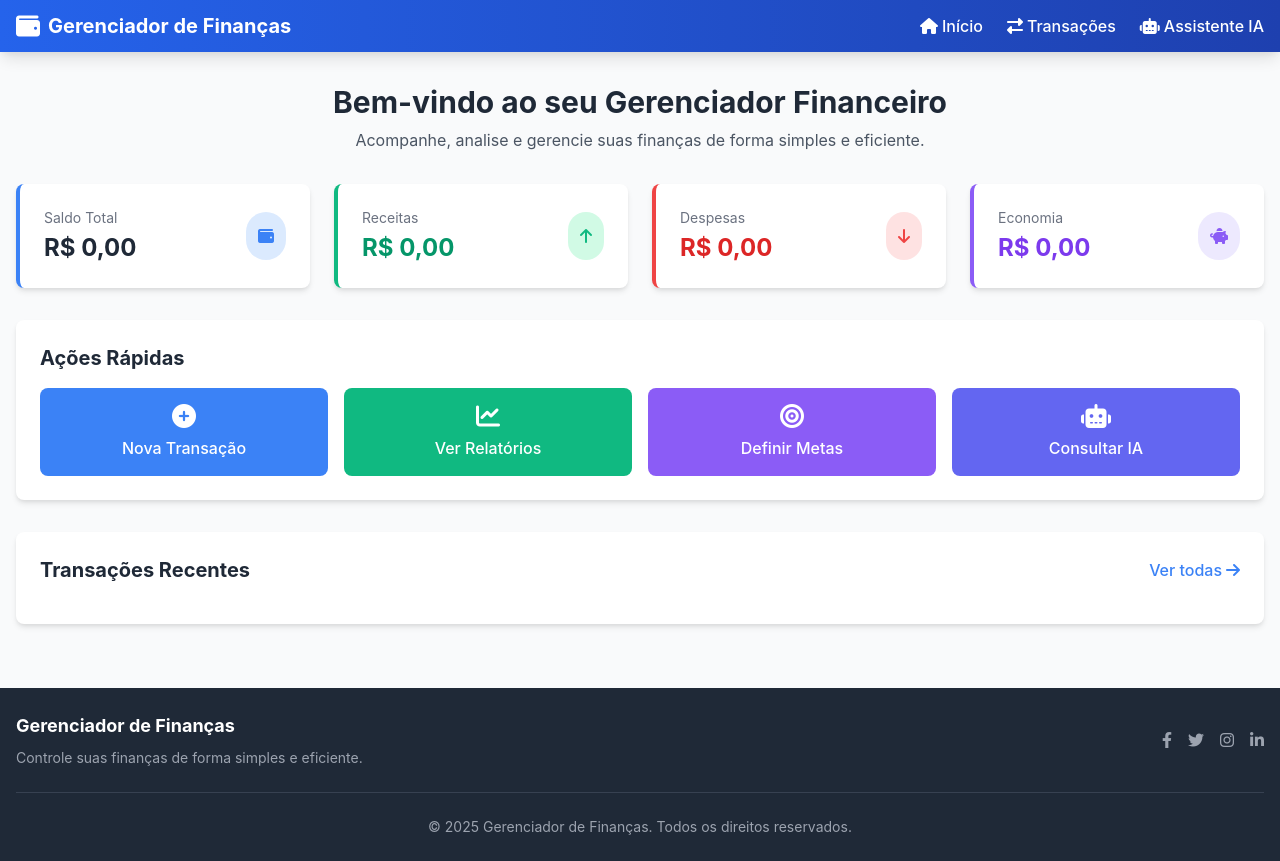
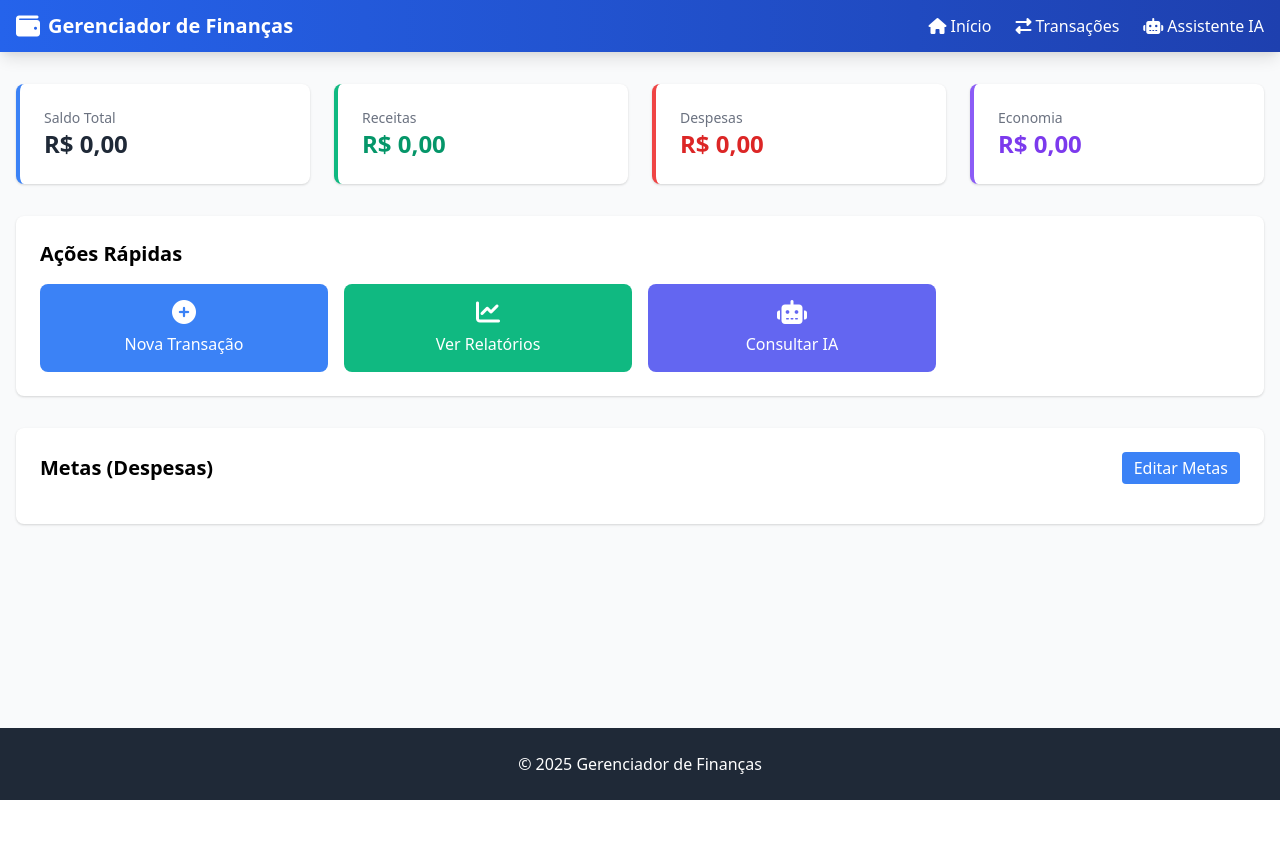
Before and after one commit to FelipeTorresHora/Gerenciador-de-financas, a Django app: page / in a window 1280 px wide. After the commit the page ends 800 px from the top, so only its background shows below. Run offline with Django 5.2, Linux system fonts and the light colour scheme.

Commit message:
feat and remove: remove recents transaction and add goal

```diff
--- a/orcamento/static/js/scripts.js
+++ b/orcamento/static/js/scripts.js
@@ -122,3 +122,16 @@ document.addEventListener('DOMContentLoaded', () => {
     loadTransactions();
   }
 });
+
+actionSelect.addEventListener('change', (e) => {
+    const actionInput = document.getElementById('action-input');
+    if (e.target.value === 'delete') {
+      addFields.classList.add('hidden');
+      deleteField.classList.remove('hidden');
+      actionInput.value = 'delete';
+    } else {
+      deleteField.classList.add('hidden');
+      addFields.classList.remove('hidden');
+      actionInput.value = 'add';
+    }
+  });
--- a/orcamento/templates/index.html
+++ b/orcamento/templates/index.html
@@ -6,7 +6,6 @@
   <title>Gerenciador de Finanças</title>
   <link href="https://cdn.jsdelivr.net/npm/tailwindcss@2.2.19/dist/tailwind.min.css" rel="stylesheet">
   <link rel="stylesheet" href="https://cdnjs.cloudflare.com/ajax/libs/font-awesome/6.4.0/css/all.min.css">
-    <link rel="stylesheet" href="/static/css/styles.css">
 </head>
 <body class="bg-gray-50 min-h-screen">
   <div class="flex flex-col min-h-screen">
@@ -19,182 +18,133 @@
             <h1 class="text-xl font-bold">Gerenciador de Finanças</h1>
           </div>
           <div class="hidden md:flex space-x-6">
-                        <a href="/" class="hover:text-blue-200 font-medium flex items-center">
-                            <i class="fas fa-home mr-1"></i> Início
-                        </a>
-                        <a href="/transacoes" class="hover:text-blue-200 font-medium flex items-center">
-                            <i class="fas fa-exchange-alt mr-1"></i> Transações
-                        </a>
-                        <a href="/ia-agent" class="hover:text-blue-200 font-medium flex items-center">
-                            <i class="fas fa-robot mr-1"></i> Assistente IA
-                        </a>
+            <a href="/" class="hover:text-blue-200 font-medium flex items-center"><i class="fas fa-home mr-1"></i> Início</a>
+            <a href="/transacoes" class="hover:text-blue-200 font-medium flex items-center"><i class="fas fa-exchange-alt mr-1"></i> Transações</a>
+            <a href="/ia-agent" class="hover:text-blue-200 font-medium flex items-center"><i class="fas fa-robot mr-1"></i> Assistente IA</a>
           </div>
           <div class="md:hidden">
-                        <button id="mobile-menu-button" class="text-white focus:outline-none">
-                            <i class="fas fa-bars text-xl"></i>
-                        </button>
+            <button id="mobile-menu-button" class="text-white focus:outline-none"><i class="fas fa-bars text-xl"></i></button>
           </div>
         </div>
-                <!-- Mobile Menu -->
         <div id="mobile-menu" class="md:hidden hidden mt-3 pb-2">
-                    <a href="/" class="block py-2 hover:text-blue-200 font-medium">
-                        <i class="fas fa-home mr-1"></i> Início
-                    </a>
-                    <a href="/transacoes" class="block py-2 hover:text-blue-200 font-medium">
-                        <i class="fas fa-exchange-alt mr-1"></i> Transações
-                    </a>
-                    <a href="/ia-agent" class="block py-2 hover:text-blue-200 font-medium">
-                        <i class="fas fa-robot mr-1"></i> Assistente IA
-                    </a>
+          <a href="/" class="block py-2 hover:text-blue-200">Início</a>
+          <a href="/transacoes" class="block py-2 hover:text-blue-200">Transações</a>
+          <a href="/ia-agent" class="block py-2 hover:text-blue-200">Assistente IA</a>
         </div>
       </div>
     </nav>
 
     <!-- Main Content -->
     <main class="flex-grow container mx-auto px-4 py-8">
-            <!-- Dashboard Header -->
-            <div class="mb-8 text-center">
-                <h2 class="text-3xl font-bold text-gray-800 mb-2">Bem-vindo ao seu Gerenciador Financeiro</h2>
-                <p class="text-gray-600">Acompanhe, analise e gerencie suas finanças de forma simples e eficiente.</p>
-            </div>
-
-            <!-- Financial Summary Cards -->
+      <!-- Cards -->
       <div class="grid grid-cols-1 md:grid-cols-2 lg:grid-cols-4 gap-6 mb-8">
-                <!-- Balance Card -->
-                <div class="bg-white rounded-lg shadow-md p-6 border-l-4 border-blue-500 transform transition-transform hover:scale-105">
-                    <div class="flex justify-between items-center">
-                        <div>
-                            <p class="text-sm text-gray-500 mb-1">Saldo Total</p>
+        <div class="bg-white p-6 rounded-lg shadow border-l-4 border-blue-500">
+          <p class="text-sm text-gray-500">Saldo Total</p>
           <p id="balance" class="text-2xl font-bold text-gray-800">R$ 0,00</p>
         </div>
-                        <div class="bg-blue-100 p-3 rounded-full">
-                            <i class="fas fa-wallet text-blue-500"></i>
-                        </div>
-                    </div>
-                </div>
-
-                <!-- Income Card -->
-                <div class="bg-white rounded-lg shadow-md p-6 border-l-4 border-green-500 transform transition-transform hover:scale-105">
-                    <div class="flex justify-between items-center">
-                        <div>
-                            <p class="text-sm text-gray-500 mb-1">Receitas</p>
+        <div class="bg-white p-6 rounded-lg shadow border-l-4 border-green-500">
+          <p class="text-sm text-gray-500">Receitas</p>
           <p id="income" class="text-2xl font-bold text-green-600">R$ 0,00</p>
         </div>
-                        <div class="bg-green-100 p-3 rounded-full">
-                            <i class="fas fa-arrow-up text-green-500"></i>
-                        </div>
-                    </div>
-                </div>
-
-                <!-- Expenses Card -->
-                <div class="bg-white rounded-lg shadow-md p-6 border-l-4 border-red-500 transform transition-transform hover:scale-105">
-                    <div class="flex justify-between items-center">
-                        <div>
-                            <p class="text-sm text-gray-500 mb-1">Despesas</p>
+        <div class="bg-white p-6 rounded-lg shadow border-l-4 border-red-500">
+          <p class="text-sm text-gray-500">Despesas</p>
           <p id="expenses" class="text-2xl font-bold text-red-600">R$ 0,00</p>
         </div>
-                        <div class="bg-red-100 p-3 rounded-full">
-                            <i class="fas fa-arrow-down text-red-500"></i>
-                        </div>
-                    </div>
-                </div>
-
-                <!-- Savings Card -->
-                <div class="bg-white rounded-lg shadow-md p-6 border-l-4 border-purple-500 transform transition-transform hover:scale-105">
-                    <div class="flex justify-between items-center">
-                        <div>
-                            <p class="text-sm text-gray-500 mb-1">Economia</p>
+        <div class="bg-white p-6 rounded-lg shadow border-l-4 border-purple-500">
+          <p class="text-sm text-gray-500">Economia</p>
           <p id="savings" class="text-2xl font-bold text-purple-600">R$ 0,00</p>
-                        </div>
-                        <div class="bg-purple-100 p-3 rounded-full">
-                            <i class="fas fa-piggy-bank text-purple-500"></i>
-                        </div>
-                    </div>
         </div>
       </div>
 
       <!-- Quick Actions -->
-            <div class="bg-white rounded-lg shadow-md p-6 mb-8">
-                <h3 class="text-xl font-bold text-gray-800 mb-4">Ações Rápidas</h3>
+      <div class="bg-white p-6 rounded-lg shadow mb-8">
+        <h3 class="text-xl font-bold mb-4">Ações Rápidas</h3>
         <div class="grid grid-cols-1 sm:grid-cols-2 md:grid-cols-4 gap-4">
-                    <a href="/transacoes" class="bg-blue-500 hover:bg-blue-600 text-white rounded-lg p-4 text-center transition-colors">
+          <a href="/transacoes" class="bg-blue-500 hover:bg-blue-600 text-white rounded-lg p-4 text-center">
             <i class="fas fa-plus-circle text-2xl mb-2"></i>
-                        <p class="font-medium">Nova Transação</p>
+            <p>Nova Transação</p>
           </a>
-                    <a href="#" class="bg-green-500 hover:bg-green-600 text-white rounded-lg p-4 text-center transition-colors">
+          <a href="#" class="bg-green-500 hover:bg-green-600 text-white rounded-lg p-4 text-center">
             <i class="fas fa-chart-line text-2xl mb-2"></i>
-                        <p class="font-medium">Ver Relatórios</p>
+            <p>Ver Relatórios</p>
           </a>
-                    <a href="#" class="bg-purple-500 hover:bg-purple-600 text-white rounded-lg p-4 text-center transition-colors">
-                        <i class="fas fa-bullseye text-2xl mb-2"></i>
-                        <p class="font-medium">Definir Metas</p>
-                    </a>
-                    <a href="/ia-agent" class="bg-indigo-500 hover:bg-indigo-600 text-white rounded-lg p-4 text-center transition-colors">
+          <a href="#" class="bg-indigo-500 hover:bg-indigo-600 text-white rounded-lg p-4 text-center">
             <i class="fas fa-robot text-2xl mb-2"></i>
-                        <p class="font-medium">Consultar IA</p>
+            <p>Consultar IA</p>
           </a>
         </div>
       </div>
 
-            <!-- Recent Transactions Preview (permanece estático ou pode ser removido) -->
-            <div class="bg-white rounded-lg shadow-md p-6 mb-8">
+      <!-- Goals Section -->
+      <div class="bg-white p-6 rounded-lg shadow mb-8">
         <div class="flex justify-between items-center mb-4">
-                    <h3 class="text-xl font-bold text-gray-800">Transações Recentes</h3>
-                    <a href="/transacoes" class="text-blue-500 hover:text-blue-700 font-medium flex items-center">
-                        Ver todas <i class="fas fa-arrow-right ml-1"></i>
-                    </a>
+          <h3 class="text-xl font-bold">Metas (Despesas)</h3>
+          <button id="edit-goals-btn" class="bg-blue-500 hover:bg-blue-600 text-white px-3 py-1 rounded">Editar Metas</button>
         </div>
-                <!-- Você pode manter como exemplo estático ou removê-lo -->
+        <div id="goals-container" class="space-y-6">
+          <!-- Goal bars injected via JS -->
+        </div>
       </div>
     </main>
 
     <!-- Footer -->
     <footer class="bg-gray-800 text-white py-6">
-            <div class="container mx-auto px-4">
-                <div class="flex flex-col md:flex-row justify-between items-center">
-                    <div class="mb-4 md:mb-0">
-                        <h3 class="text-lg font-bold mb-2">Gerenciador de Finanças</h3>
-                        <p class="text-gray-400 text-sm">Controle suas finanças de forma simples e eficiente.</p>
-                    </div>
-                    <div class="flex space-x-4">
-                        <a href="#" class="text-gray-400 hover:text-white transition-colors">
-                            <i class="fab fa-facebook-f"></i>
-                        </a>
-                        <a href="#" class="text-gray-400 hover:text-white transition-colors">
-                            <i class="fab fa-twitter"></i>
-                        </a>
-                        <a href="#" class="text-gray-400 hover:text-white transition-colors">
-                            <i class="fab fa-instagram"></i>
-                        </a>
-                        <a href="#" class="text-gray-400 hover:text-white transition-colors">
-                            <i class="fab fa-linkedin-in"></i>
-                        </a>
-                    </div>
-                </div>
-                <div class="mt-6 border-t border-gray-700 pt-6 text-center text-gray-400 text-sm">
-                    &copy; 2025 Gerenciador de Finanças. Todos os direitos reservados.
-                </div>
+      <div class="container mx-auto px-4 text-center">
+        &copy; 2025 Gerenciador de Finanças
       </div>
     </footer>
-    </div>
 
+    <!-- Scripts -->
     <script src="/static/js/scripts.js"></script>
     <script>
       async function updateCards() {
-        const rows = await fetch("https://sheet2api.com/v1/iHLaXYEkR9GG/db-orcamento/P%C3%A1gina3").then(r => r.json());
-        let totalIncome = 0, totalExpenses = 0;
-        rows.forEach(r => {
-          const num = parseFloat(r.Valor.replace("R$", "").replace(".", "").replace(",", ".").trim());
-          if (r.Tipo === "Receita") totalIncome += num;
-          else totalExpenses += num;
+        const rows = await fetch('https://sheet2api.com/v1/iHLaXYEkR9GG/db-orcamento/P%25C3%25A1gina3').then(r => r.json());
+        let totalIncome=0, totalExpenses=0;
+        rows.forEach(r=>{
+          const num=parseFloat(r.Valor.replace(/R\$|\./g,'').replace(',','.'));
+          r.Tipo==='Receita'?totalIncome+=num:totalExpenses+=num;
         });
-        const balance = totalIncome - totalExpenses;
-        document.getElementById("income").innerText    = `R$ ${totalIncome.toFixed(2).replace(".", ",")}`;
-        document.getElementById("expenses").innerText  = `R$ ${totalExpenses.toFixed(2).replace(".", ",")}`;
-        document.getElementById("balance").innerText   = `R$ ${balance.toFixed(2).replace(".", ",")}`;
-        document.getElementById("savings").innerText   = `R$ ${(totalIncome * 0.1).toFixed(2).replace(".", ",")}`;
+        document.getElementById('income').innerText=`R$ ${totalIncome.toFixed(2).replace('.',',')}`;
+        document.getElementById('expenses').innerText=`R$ ${totalExpenses.toFixed(2).replace('.',',')}`;
+        document.getElementById('balance').innerText=`R$ ${(totalIncome-totalExpenses).toFixed(2).replace('.',',')}`;
+        document.getElementById('savings').innerText=`R$ ${(totalIncome*0.1).toFixed(2).replace('.',',')}`;
       }
-      document.addEventListener("DOMContentLoaded", updateCards);
+      // Goals
+      let sums={}, goals={};
+      async function loadSums(){
+        const rows=await fetch('https://sheet2api.com/v1/iHLaXYEkR9GG/db-orcamento/P%25C3%25A1gina3').then(r=>r.json());
+        sums={}; rows.filter(r=>r.Tipo==='Despesa').forEach(r=>{
+          const num=parseFloat(r.Valor.replace(/R\$|\./g,'').replace(',','.'));
+          sums[r.Categoria]=(sums[r.Categoria]||0)+num;
+        });
+      }
+      function renderGoals(){
+        const c=document.getElementById('goals-container'); c.innerHTML='';
+        Object.entries(goals).forEach(([cat,goal])=>{
+          const spent=sums[cat]||0;
+          const pct=goal?Math.min((spent/goal)*100,100):0;
+          const wrapper=document.createElement('div');
+          wrapper.innerHTML=`
+            <div class="flex justify-between text-sm mb-1">
+              <span>${cat}: ${pct.toFixed(0)}% (${spent.toFixed(2).replace('.',',')}/${goal})</span>
+            </div>
+            <div class="w-full bg-gray-200 rounded-full h-4">
+              <div class="h-4 bg-blue-600 rounded-full" style="width:${pct}%"></div>
+            </div>`;
+          c.appendChild(wrapper);
+        });
+      }
+      document.getElementById('edit-goals-btn').addEventListener('click',()=>{
+        const m=document.createElement('div');
+        // modal omitted for brevity
+        alert('Implement modal edição de metas');
+      });
+      document.addEventListener('DOMContentLoaded',async()=>{
+        await updateCards();
+        await loadSums();
+        Object.keys(sums).forEach(cat=>goals[cat]=sums[cat]);
+        renderGoals();
+      });
     </script>
 </body>
 </html>
--- a/orcamento/urls.py
+++ b/orcamento/urls.py
@@ -5,6 +5,7 @@ urlpatterns = [
     path('', views.index, name='index'),
     path('save-expense/', views.save_expense, name='save_expense'),
     path('delete-transaction/', views.delete_transaction, name='delete_transaction'),
+    path('manage-transaction/', views.manage_transaction, name='transacoes'),
     path('transacoes/', views.transacoes, name='transacoes'),
     path('ia-agent/', views.ia_agent, name='ia_agent'),
 ]
--- a/orcamento/views.py
+++ b/orcamento/views.py
@@ -4,7 +4,7 @@ import json
 import logging
 from  orcamento.ia.agent import DeepSeekAgent
 from sheet2api import Sheet2APIClient
-from django.views.decorators.csrf import csrf_exempt
+from django.views.decorators.csrf import csrf_exempt, csrf_protect
 
 logger = logging.getLogger(__name__)
 
@@ -115,6 +115,32 @@ def delete_transaction(request):
     return redirect('transacoes')
 
 @csrf_exempt
+def manage_transaction(request):
+    if request.method == 'POST':
+        action = request.POST.get('action')
+        client = Sheet2APIClient(
+            api_url="https://sheet2api.com/v1/iHLaXYEkR9GG/db-orcamento/P%25C3%25A1gina3"
+        )
+        if action == 'add':
+            data = {
+                'Id': request.POST.get('Id'),
+                'Valor': request.POST.get('Valor'),
+                'Categoria': request.POST.get('Categoria'),
+                'Data': request.POST.get('Data'),
+                'Tipo': request.POST.get('Tipo')
+            }
+            client.create_row(data)
+        elif action == 'delete':
+            id_to_delete = request.POST.get('Id')
+            rows = client.get_rows()
+            for i, row in enumerate(rows):
+                if str(row.get('Id')) == str(id_to_delete):
+                    client.update_row(i + 1, {})  # Ajustado: i+1 pois o índice da linha é relativo, mesmo Id estando na coluna 5
+                    break
+        return redirect('transacoes')
+    return redirect('transacoes')
+
+@csrf_exempt
 def ia_agent(request):
     if request.method == "POST":
         try:
```
Also changed, not shown: orcamento/templates/transacoes.html (+42 -17 lines). Lines whose indentation alone changed are shown as unchanged.
